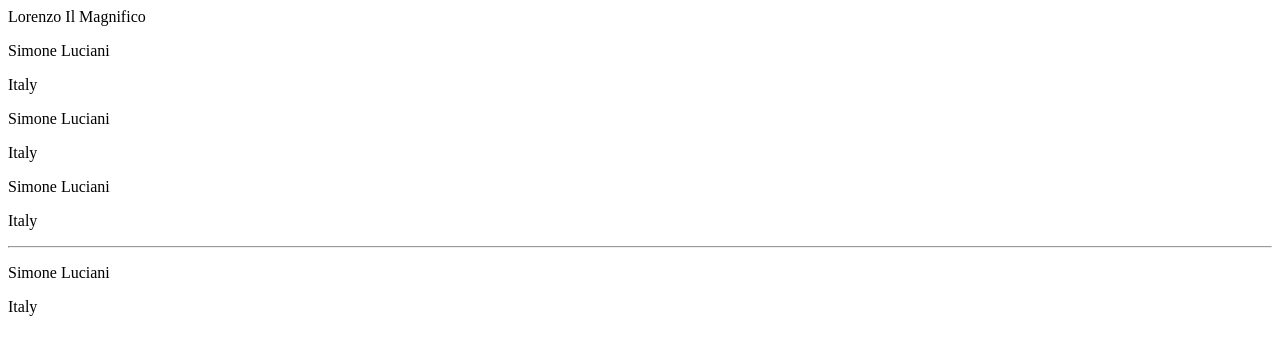
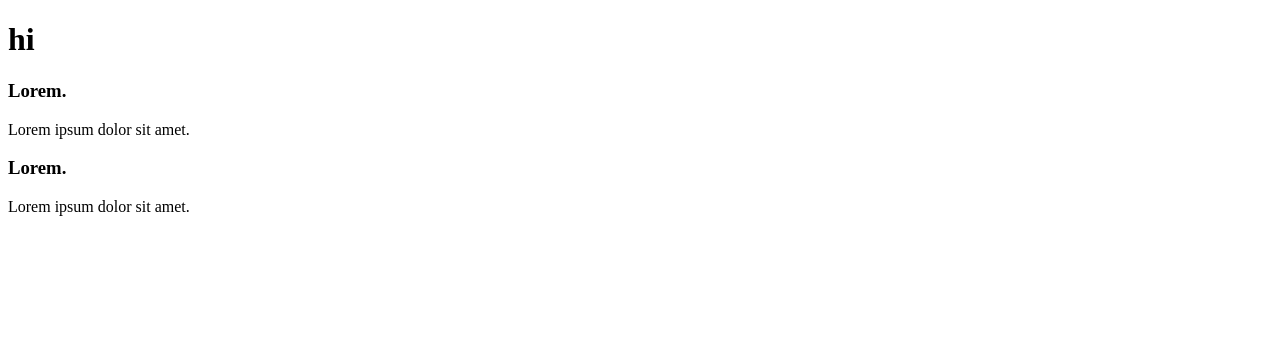
Before and after one commit to Lemonstew/react, a React (Vite) app: page / in a window 1280 px wide. Shown: the top 354 px of the page. Built offline with nearby package versions, Linux system fonts and the light colour scheme.

Commit message:
fragment

```diff
--- /dev/null
+++ b/src/apps/MyApp3.jsx
@@ -0,0 +1,5 @@
+function MyApp3(props) {
+  return <h1>Lorenzo</h1>;
+}
+
+export default MyApp3;
--- /dev/null
+++ b/src/apps/MyApp5.jsx
@@ -0,0 +1,37 @@
+import React from "react";
+
+function MyApp5(props) {
+  return (
+    <div>
+      <Comp1 />
+      <Comp2 />
+      <Comp3 />
+    </div>
+  );
+}
+
+function Comp1() {
+  return <h1>hi</h1>;
+}
+
+function Comp2() {
+  return (
+    <div>
+      <h3>Lorem.</h3>
+      <p>Lorem ipsum dolor sit amet.</p>
+    </div>
+  );
+}
+
+function Comp3() {
+  // fragment (<></>) : root component 필요없을 때 사용
+
+  return (
+    <>
+      <h3>Lorem.</h3>
+      <p>Lorem ipsum dolor sit amet.</p>
+    </>
+  );
+}
+
+export default MyApp5;
--- a/src/main.jsx
+++ b/src/main.jsx
@@ -1,9 +1,9 @@
 import { StrictMode } from "react";
 import { createRoot } from "react-dom/client";
-import MyApp2 from "./apps/MyApp2.jsx";
+import MyApp5 from "./apps/MyApp5.jsx";
 
 createRoot(document.getElementById("root")).render(
   <StrictMode>
-    <MyApp2 />
+    <MyApp5 />
   </StrictMode>,
 );
```
Also changed, not shown: src/apps/MyApp4.jsx (added, +35 -0 lines), src/practice/App4.jsx (added, +17 -0 lines).
